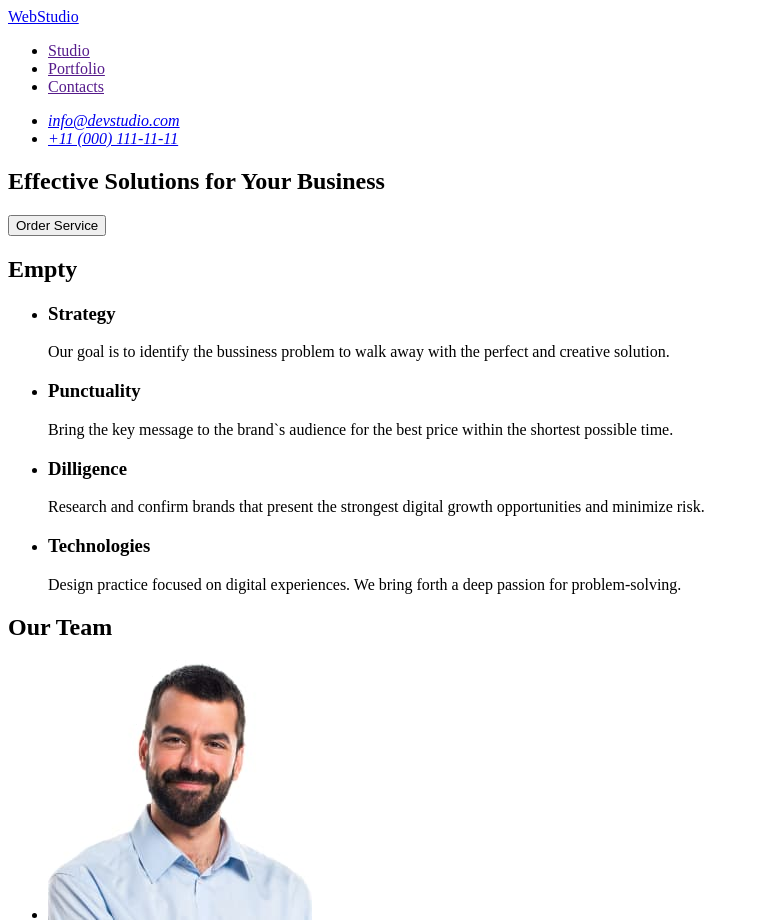
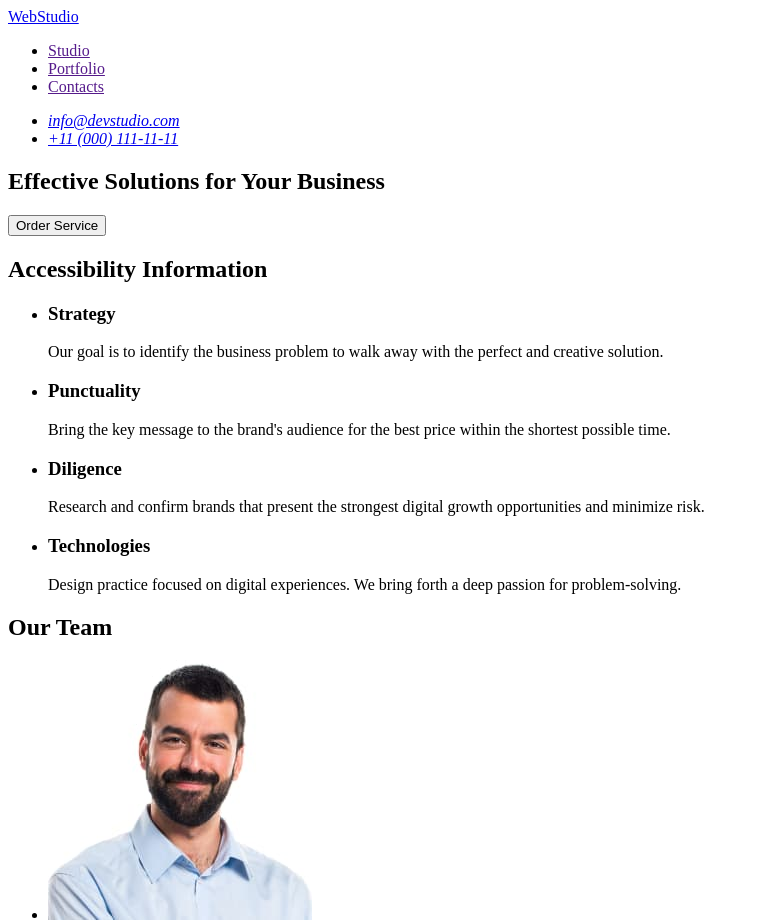
Before and after one commit to HAt0r1/goit-markup-hw-01, a plain HTML site: page index.html in a window 1280 px wide. Shown: the top 923 px of the page, without its empty margins (0-759 px from the left). Drawn offline with Linux system fonts and the light colour scheme.

Commit message:
Update second section

```diff
--- a/index.html
+++ b/index.html
@@ -54,25 +54,25 @@
       <!-- Second Section -->
       <section id="second-section" class="second-main-section">
         <div class="second-section-main-title">
-          <h2>Empty</h2>
+          <h2>Accessibility Information</h2>
         </div>
         <ul class="second-section-info">
           <li class="section-info">
             <h3 class="second-section-title">Strategy</h3>
             <p class="section-text">
-              Our goal is to identify the bussiness problem to walk away with
-              the perfect and creative solution.
+              Our goal is to identify the business problem to walk away with the
+              perfect and creative solution.
             </p>
           </li>
           <li class="section-info">
             <h3 class="second-section-title">Punctuality</h3>
             <p class="section-text">
-              Bring the key message to the brand`s audience for the best price
+              Bring the key message to the brand's audience for the best price
               within the shortest possible time.
             </p>
           </li>
           <li class="section-info">
-            <h3 class="second-section-title">Dilligence</h3>
+            <h3 class="second-section-title">Diligence</h3>
             <p class="section-text">
               Research and confirm brands that present the strongest digital
               growth opportunities and minimize risk.
```
